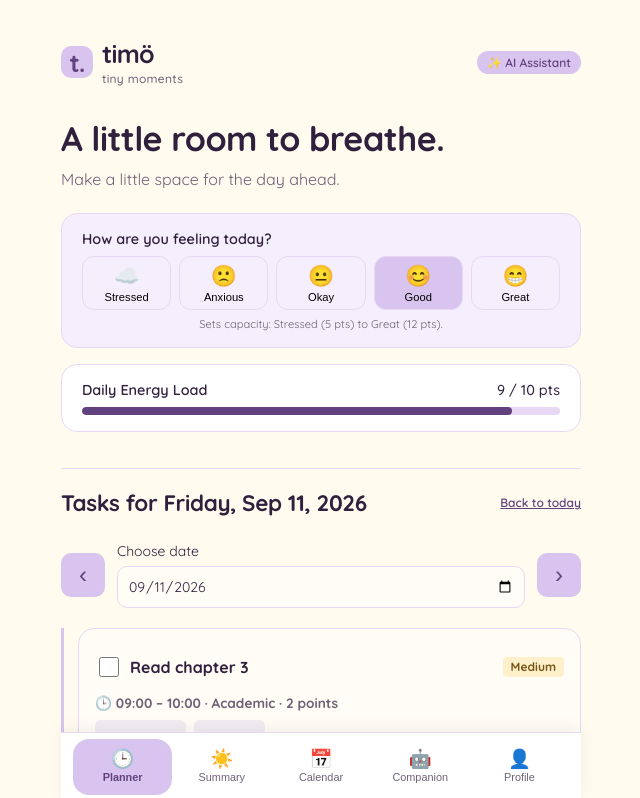
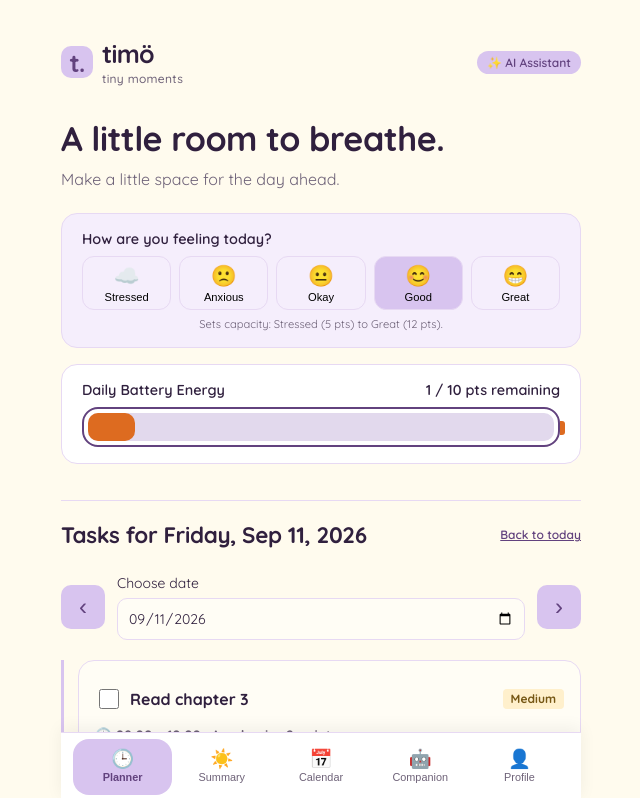
Before and after one commit to shereennew/timo, a React (Vite) app: page / in a window 1280 px wide. Shown: the top 798 px of the page, without its empty margins (319-959 px from the left). Built offline with nearby package versions, Linux system fonts and the light colour scheme.

Commit message:
update energy capacity

```diff
--- a/src/App.jsx
+++ b/src/App.jsx
@@ -40,7 +40,25 @@ async function suggestAIAdjustment(tasks, selectedDate, dailyCapacity, today, sk
   if (selectedDate < today) return null
 
   const currentTasks = tasksForDay(tasks, selectedDate)
-  const totalLoad = currentTasks.reduce((sum, task) => sum + Number(task.points), 0)
+  const loads = categories.map(cat => {
+    const matching = currentTasks.filter(
+      task => task.category === cat.name && !task.done
+    )
+
+    return {
+      ...cat,
+      points: matching.reduce(
+        (sum, task) => sum + Number(task.points),
+        0
+      ),
+      detail: `${matching.length} ${matching.length === 1 ? 'task' : 'tasks'} planned`,
+    }
+  })
+
+  const totalLoad = loads.reduce(
+    (total, load) => total + load.points,
+    0
+  )
 
   if (totalLoad <= dailyCapacity) return null
 
@@ -239,6 +257,17 @@ function App() {
   }, [tasks])
 
   const dayTasks = tasksForDay(tasks, selectedDate)
+
+  // Energy calculations
+  const plannedPoints = dayTasks.reduce((sum, t) => sum + Number(t.points), 0)
+  const completedPoints = dayTasks
+    .filter(t => t.done)
+    .reduce((sum, t) => sum + Number(t.points), 0)
+
+  const remainingEnergy = Math.max(0, dailyCapacity - plannedPoints + completedPoints)
+  const fillPercentage = Math.min(100, (remainingEnergy / dailyCapacity) * 100)
+  const isOverloaded = plannedPoints > dailyCapacity
+  const barColor = isOverloaded ? '#e53e3e' : fillPercentage < 25 ? '#dd6b20' : '#28a745'
 
   const [isAnalyzingFile, setIsAnalyzingFile] = useState(false)
   const [fileBreakdownItems, setFileBreakdownItems] = useState([])
@@ -749,7 +778,7 @@ Give a short, warm, comforting insight (1-2 sentences max) and explicitly recomm
           date={selectedDate}
           today={today}
           tasks={tasks}
-          navigate={navigate} // ✅ Add this line here
+          navigate={navigate}
           onDate={day => {
             setSelectedDate(day);
             setMessage('');
@@ -787,6 +816,10 @@ Give a short, warm, comforting insight (1-2 sentences max) and explicitly recomm
           loadingSuggestion={loadingSuggestion}
           currentPoints={totalLoad}
           maxCapacity={dailyCapacity}
+          remainingEnergy={remainingEnergy}
+          fillPercentage={fillPercentage}
+          barColor={barColor}
+          isOverloaded={isOverloaded}
           selectedMood={selectedMood}
           setSelectedMood={setSelectedMood}
           moods={moods}
--- a/src/Planner.jsx
+++ b/src/Planner.jsx
@@ -19,6 +19,10 @@ export default function Planner({
   loadingSuggestion,
   currentPoints,
   maxCapacity,
+  remainingEnergy,
+  fillPercentage,
+  barColor,
+  isOverloaded,
   selectedMood,
   setSelectedMood,
   moods,
@@ -120,20 +124,58 @@ export default function Planner({
       </div>
 
       <div className="energy-capacity-widget">
-        <div className="energy-capacity-header">
-          <span>Daily Energy Load</span>
-          <span style={{ color: overload > 0 ? '#c53030' : 'inherit', fontWeight: overload > 0 ? 700 : 500 }}>
-            {currentPoints} / {maxCapacity} pts {overload > 0 && '⚠️'}
+        <div className="energy-capacity-header" style={{ marginBottom: '0.5rem' }}>
+          <span>Daily Battery Energy</span>
+          <span style={{ fontWeight: 600, color: isOverloaded ? '#c53030' : 'inherit' }}>
+            {remainingEnergy} / {maxCapacity} pts remaining {isOverloaded && '⚠️ Over capacity!'}
           </span>
         </div>
-        <div className="energy-progress-track">
-          <div
-            className="energy-progress-fill"
-            style={{
-              width: `${Math.min(100, (currentPoints / maxCapacity) * 100)}%`,
-              background: overload > 0 ? '#e53e3e' : 'var(--accent-dark)'
-            }}
-          ></div>
+
+        {/* Battery Outer Shell */}
+        <div style={{
+          display: 'flex',
+          alignItems: 'center',
+          background: 'rgba(255, 255, 255, 0.6)',
+          border: '2.5px solid var(--accent-dark)',
+          borderRadius: '16px',
+          padding: '4px',
+          width: '100%',
+          height: '40px',
+          boxSizing: 'border-box',
+          position: 'relative'
+        }}>
+          {/* Track Background (Empty/Drained State) */}
+          <div style={{
+            position: 'absolute',
+            inset: '4px',
+            background: '#e2d9ed',
+            borderRadius: '10px'
+          }} />
+
+          {/* Dynamic Fill Bar (Remaining Energy) */}
+          <div style={{
+            width: `${fillPercentage}%`,
+            height: '100%',
+            background: barColor,
+            borderRadius: '10px',
+            transition: 'width 0.3s ease, background 0.3s ease',
+            position: 'relative',
+            zIndex: 2
+          }} />
+
+          {/* Battery Terminal Tip */}
+          <div style={{
+            position: 'absolute',
+            right: '-7px',
+            top: '12px',
+            width: '5px',
+            height: '14px',
+            background: barColor,
+            borderTopRightRadius: '3px',
+            borderBottomRightRadius: '3px',
+            zIndex: 3,
+            transition: 'background 0.3s ease'
+          }} />
         </div>
 
         {showFlowchartWarning && (
@@ -175,6 +217,7 @@ export default function Planner({
             </button>
           </div>
         )}
+
       </div>
 
       <section className="planner-date-controls" aria-label="Change planner date">
@@ -278,7 +321,7 @@ export default function Planner({
                   fontSize: '0.85rem',
                   textDecoration: 'underline',
                   cursor: 'pointer',
-                  alignSelf: 'flex-start', // Pushes it to the left side
+                  alignSelf: 'flex-start',
                   padding: '0'
                 }}
               >
```
Also changed, not shown: 1 other file (tests, documents, lock files or other folders).
